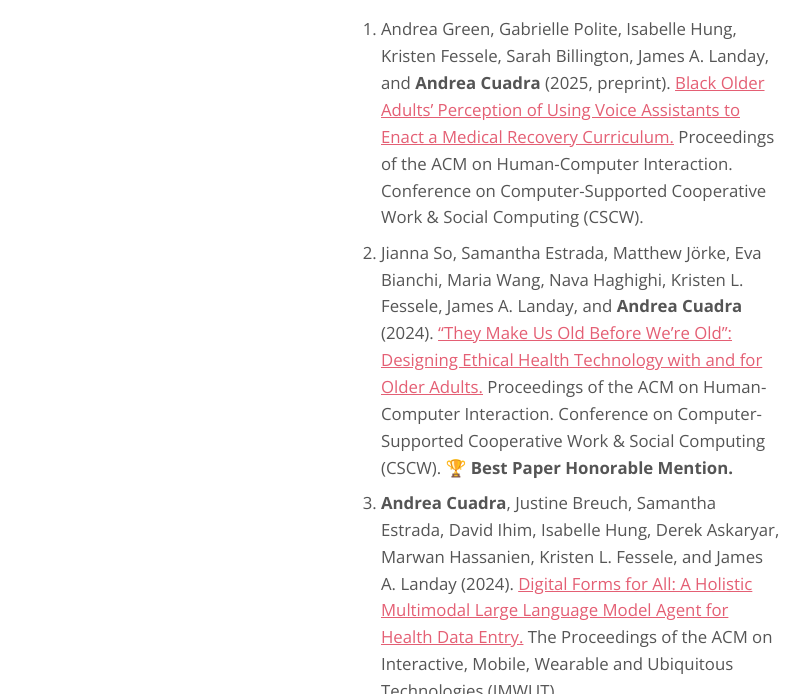
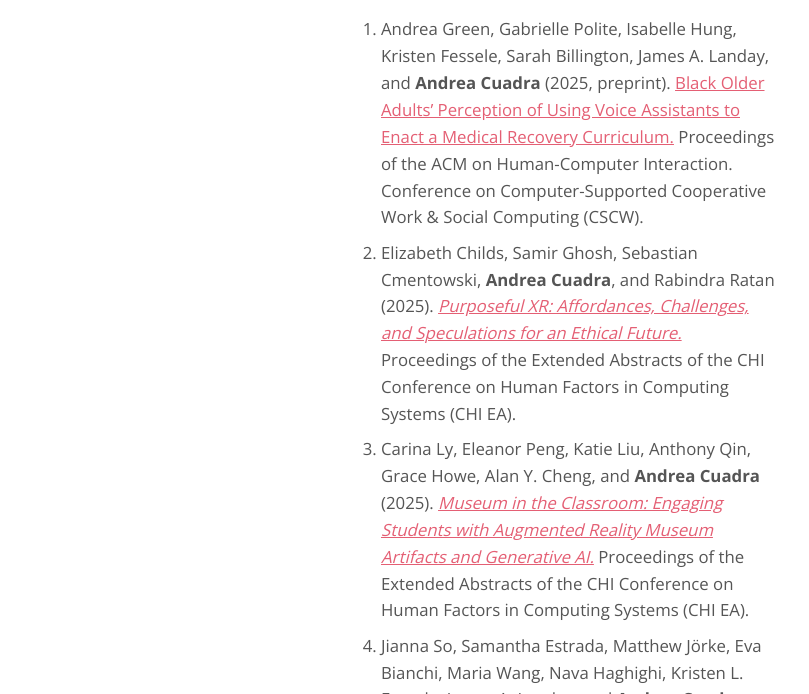
Before and after one commit to apcuad/apcuad.github.io, a plain HTML site: page publications.html in a window 1280 px wide. Shown: the part 106-800 px from the top of the page, without its empty margins (59-868 px from the left). Drawn offline with nearby package versions, Linux system fonts and the light colour scheme.

Commit message:
Add files via upload

```diff
--- a/publications.html
+++ b/publications.html
@@ -30,7 +30,12 @@
 				</div>
 				<div class="main-text">
 					<ol class="left-align">
+
 						<li> Andrea Green, Gabrielle Polite, Isabelle Hung, Kristen Fessele, Sarah Billington, James A. Landay, and <strong>Andrea Cuadra</strong> (2025, preprint). <a href="./files/Green_CSCW_2025.pdf">Black Older Adults’ Perception of Using Voice Assistants to Enact a Medical Recovery Curriculum.</a> Proceedings of the ACM on Human-Computer Interaction. Conference on Computer-Supported Cooperative Work & Social Computing (CSCW).</li>
+
+						<li>Elizabeth Childs, Samir Ghosh, Sebastian Cmentowski, <strong>Andrea Cuadra</strong>, and Rabindra Ratan (2025). <a href="https://doi.org/10.1145/3706599.3706739"><i>Purposeful XR: Affordances, Challenges, and Speculations for an Ethical Future.</i></a> Proceedings of the Extended Abstracts of the CHI Conference on Human Factors in Computing Systems (CHI EA). </li>
+
+						<li>Carina Ly, Eleanor Peng, Katie Liu, Anthony Qin, Grace Howe, Alan Y. Cheng, and <strong>Andrea Cuadra</strong> (2025). <a href="https://doi.org/10.1145/3706599.3719787"><i>Museum in the Classroom: Engaging Students with Augmented Reality Museum Artifacts and Generative AI.</i></a> Proceedings of the Extended Abstracts of the CHI Conference on Human Factors in Computing Systems (CHI EA).</li>
 
 						<li> Jianna So, Samantha Estrada, Matthew Jörke, Eva Bianchi, Maria Wang, Nava Haghighi, Kristen L. Fessele, James A. Landay, and <strong>Andrea Cuadra</strong> (2024). <a href="./files/So_CSCW_2024.pdf"> “They Make Us Old Before We’re Old”: Designing Ethical Health Technology with and for Older Adults.</a> Proceedings of the ACM on Human-Computer Interaction. Conference on Computer-Supported Cooperative Work & Social Computing (CSCW). <strong>&#127942; Best Paper Honorable Mention.</strong></li>
 
```
